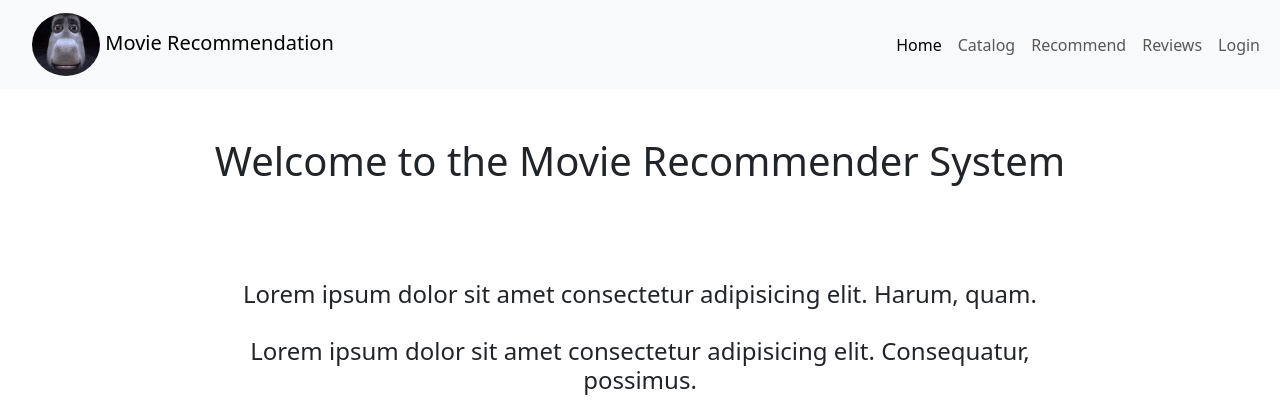
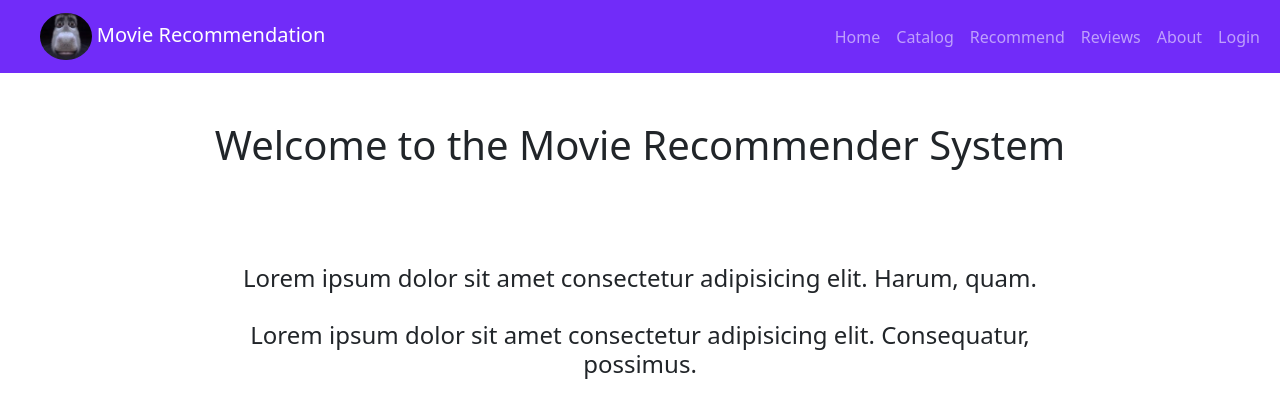
Before and after one commit to lataeqishere/WEB_MOVIE_RECOMMENDATION, a Flask app: page / in a window 1280 px wide. Shown: the top 406 px of the page. Run offline with Flask 3, Linux system fonts and the light colour scheme; some web fonts are replaced.

Commit message:
add about shortcut into navbar

```diff
--- a/application/templates/includes/nav.html
+++ b/application/templates/includes/nav.html
@@ -1,16 +1,24 @@
-<nav class="navbar navbar-expand-lg bg-body-tertiary">
+<nav class="navbar navbar-expand-lg "style="background-color: #712cf9;"data-bs-theme="dark">
   <div class="container-fluid">
-    <a class="navbar-brand" href="#"> <img src=" {{ url_for('static',filename='images/logo.jpg') }} "style="width: 20%; border-radius: 50%;"> Movie Recommendation</a>
+    <a class="navbar-brand" href="#"> <img src=" {{ url_for('static',filename='images/logo.jpg') }} "style="width: 15%; border-radius: 50%;"> Movie Recommendation</a>
     <button class="navbar-toggler" type="button" data-bs-toggle="collapse" data-bs-target="#navbarNavAltMarkup" aria-controls="navbarNavAltMarkup" aria-expanded="false" aria-label="Toggle navigation">
       <span class="navbar-toggler-icon"></span>
     </button>
     <div class="collapse navbar-collapse" id="navbarNavAltMarkup">
       <div class="navbar-nav ms-auto">
-        <a class="nav-link active" aria-current="page" href="{{ url_for('index') }}"><span class="{% if navindex %}activate{% endif %}">Home</span></a>
-        <a class="nav-link" href="{{ url_for('catalog') }}"><span class="{% if navcatalog %}activate{% endif %}">Catalog</span></a>
-        <a class="nav-link" href="{{ url_for('recommend') }}"><span class="{% if navrecommend %}activate{% endif %}">Recommend</span></a>
-        <a class="nav-link" href="{{ url_for('reviews') }}"><span class="{% if navreviews %}activate{% endif %}">Reviews</span></a>
-        <a class="nav-link" href="{{ url_for('login') }}"><span class="{% if navlogin %}activate{% endif %}">Login</span></a>
+
+        <a class="nav-link " href="{{ url_for('index') }}"><span class="{% if navindex %}activate{% endif %}">Home</span></a>
+
+        <a class="nav-link " href="{{ url_for('catalog') }}"><span class="{% if navcatalog %}activate{% endif %}">Catalog</span></a>
+
+        <a class="nav-link " href="{{ url_for('recommend') }}"><span class="{% if navrecommend %}activate{% endif %}">Recommend</span></a>
+
+        <a class="nav-link " href="{{ url_for('reviews') }}"><span class="{% if navreviews %}activate{% endif %}">Reviews</span></a>
+
+        <a class="nav-link " href="{{ url_for('about') }}"><span class="{% if navabout %}activate{% endif %}">About</span></a>
+
+        <a class="nav-link " href="{{ url_for('login') }}"><span class="{% if navlogin %}activate{% endif %}">Login</span></a>
+
       </div>
     </div>
   </div>
```
